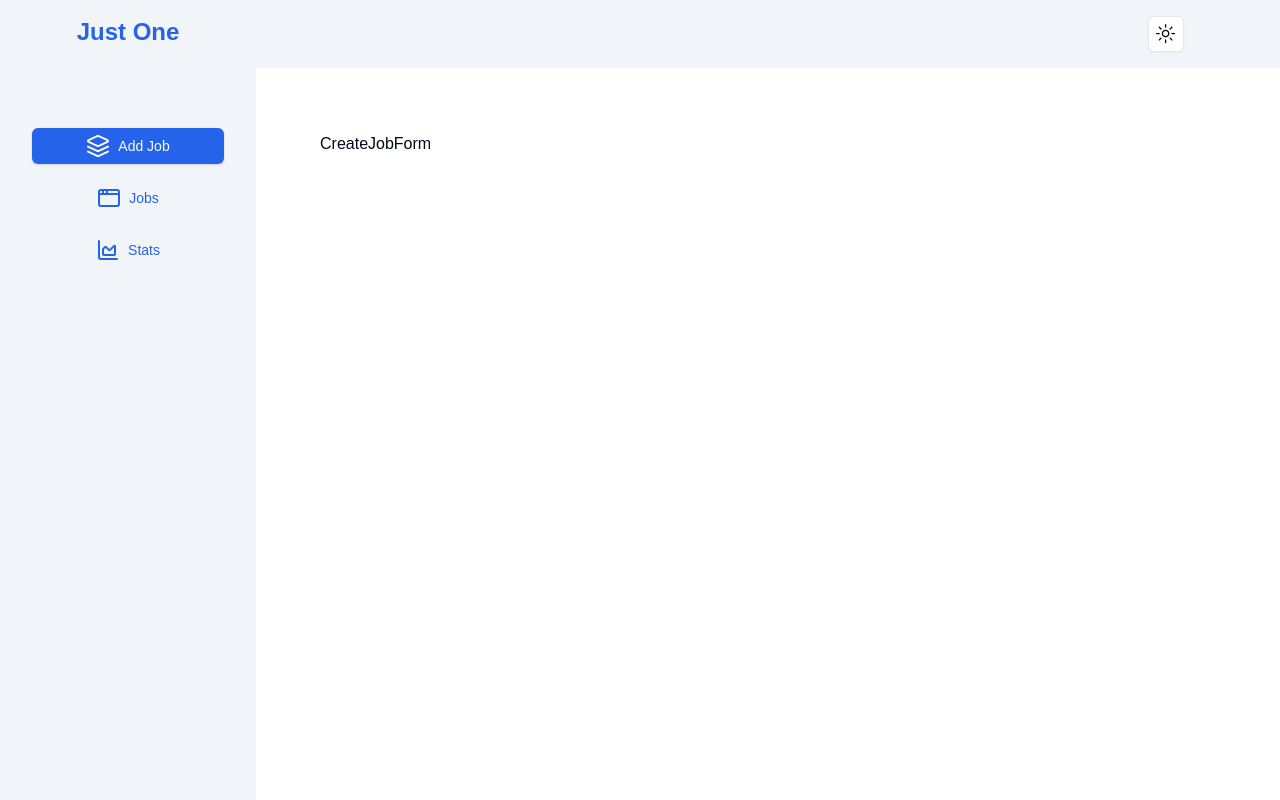
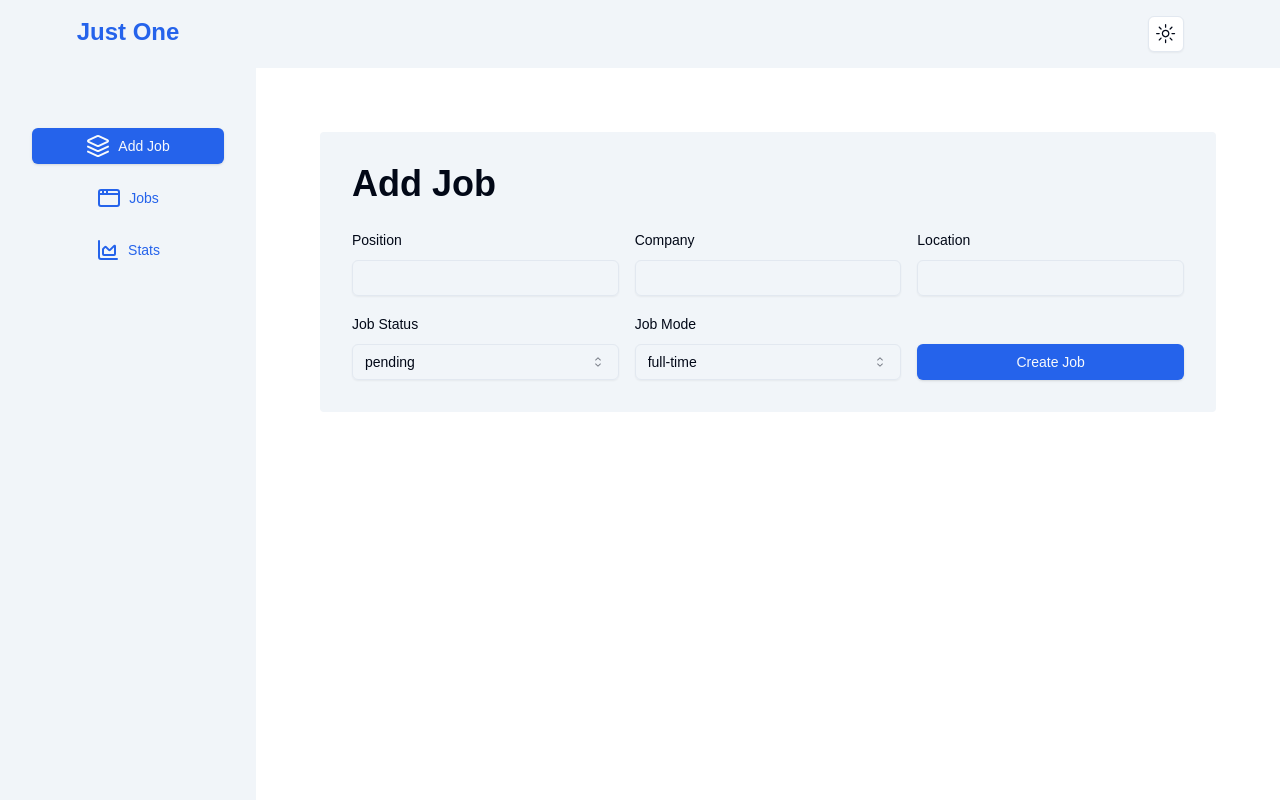
Before and after one commit to mmaustin/job-tracker, a Next.js app in the folder tracker/: page /add-job in a window 1280 px wide. Built offline with nearby package versions, Linux system fonts and the light colour scheme.

Commit message:
Added customform field and select to return tsx

```diff
--- a/tracker/components/CreateJobForm.tsx
+++ b/tracker/components/CreateJobForm.tsx
@@ -26,7 +26,27 @@ const CreateJobForm = () => {
   };
 
   return (
-    <div>CreateJobForm</div>
+    <Form {...form}>
+      <form onSubmit={form.handleSubmit(onSubmit)} className='bg-muted p-8 rounded'>
+        <h2 className="capitalize font-semibold text-4xl mb-6">
+          add job
+        </h2>
+        <div className="grid gap-4 md:grid-cols-2 lg:grid-cols-3 items-start">
+          <CustomFormField name='position' control={form.control} />
+          <CustomFormField name='company' control={form.control} />
+          <CustomFormField name='location' control={form.control} />
+
+          <CustomFormSelect name='status' control={form.control} labelText='job status' items={Object.values(JobStatus)}
+          />
+          <CustomFormSelect name='mode' control={form.control} labelText='job mode' items={Object.values(JobMode)}
+          />
+
+          <Button type='submit' className='self-end capitalize'>
+            create job
+          </Button>
+        </div>
+      </form>
+    </Form>
   )
 }
 export default CreateJobForm;
```
